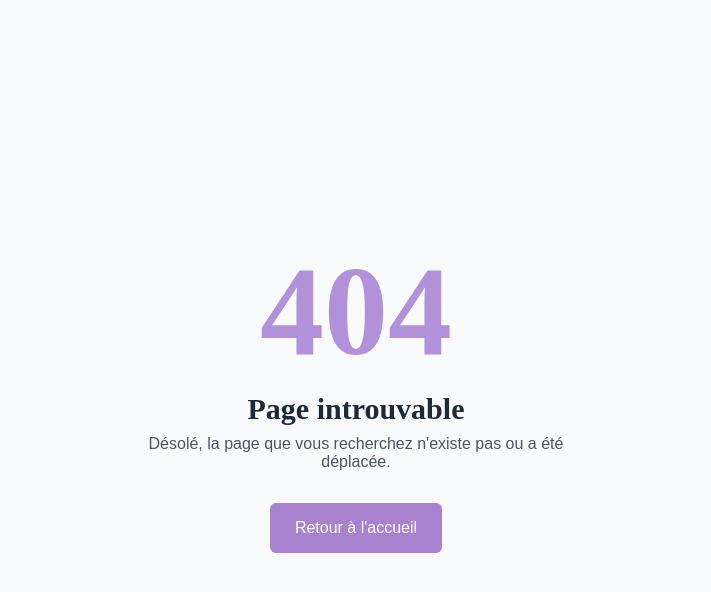
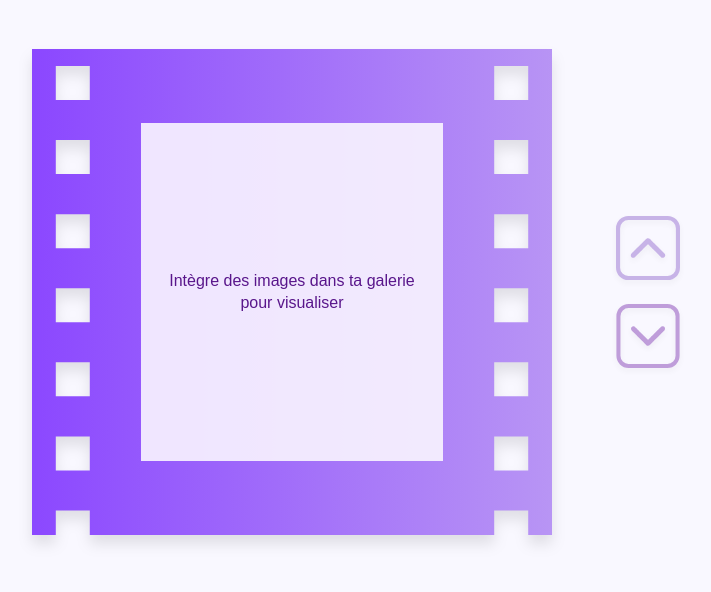
Before and after one commit to SOREA-sea/SOREA, a Next.js app: page /visualization/visualisation in a window 1280 px wide. Before the commit this address had no page. Shown: the top 592 px of the page, without its empty margins (284-995 px from the left). Built offline with nearby package versions, Linux system fonts and the light colour scheme; a web font is replaced by a local one.

Commit message:
conception du jeu visualisation

```diff
--- /dev/null
+++ b/src/app/visualization/visualisation/page.tsx
@@ -0,0 +1,133 @@
+"use client";
+
+import React, { useState, useEffect } from "react";
+
+interface VisualisationCard {
+  id: string;
+  title: string;
+  images: string[];
+}
+
+export default function VisualisationSlide() {
+  const [activePellicule, setActivePellicule] = useState<VisualisationCard | null>(null);
+  const [currentIndex, setCurrentIndex] = useState(0);
+
+  // Charger la pellicule active depuis le localStorage
+  const loadActivePellicule = () => {
+    if (typeof window !== "undefined") {
+      const savedActive = localStorage.getItem("sorea_active_visualisation_pellicule");
+      if (savedActive) {
+        try {
+          const parsed = JSON.parse(savedActive);
+          setActivePellicule(parsed);
+          setCurrentIndex(0);
+          return;
+        } catch (e) {
+          console.error("Erreur de lecture de la pellicule active", e);
+        }
+      }
+
+      // Si aucune pellicule active n'est sélectionnée, prendre la première de la galerie
+      const savedGallery = localStorage.getItem("sorea_visualisation_pellicules");
+      if (savedGallery) {
+        try {
+          const gallery = JSON.parse(savedGallery);
+          if (gallery.length > 0) {
+            setActivePellicule(gallery[0]);
+            setCurrentIndex(0);
+          }
+        } catch (e) {
+          console.error("Erreur de lecture de la galerie", e);
+        }
+      }
+    }
+  };
+
+  useEffect(() => {
+    loadActivePellicule();
+
+    // Réagir immédiatement quand l'utilisateur clique sur "🎬 Projeter" dans VisualisationGallery
+    const handlePelliculeChange = () => {
+      loadActivePellicule();
+    };
+
+    window.addEventListener("visualisationPelliculeChanged", handlePelliculeChange);
+    return () => {
+      window.removeEventListener("visualisationPelliculeChanged", handlePelliculeChange);
+    };
+  }, []);
+
+  // Défilement image par image (1 seule image à la fois)
+  const changeSlide = (direction: -1 | 1) => {
+    if (!activePellicule || !activePellicule.images || activePellicule.images.length === 0) return;
+    const total = activePellicule.images.length;
+    setCurrentIndex((prev) => (prev + direction + total) % total);
+  };
+
+  const images = activePellicule?.images || [];
+
+  return (
+    <div className="w-full flex justify-center my-8">
+      <div className="flex items-center gap-10 md:gap-16">
+
+        {/* Conteneur de la Pellicule SVG */}
+        <div className="w-[340px] h-[340px] sm:w-[450px] sm:h-[450px] md:w-[520px] md:h-[520px] overflow-hidden relative rounded-2xl drop-shadow-xl flex items-center justify-center">
+
+          {/* Image de fond SVG de la pellicule (z-10) */}
+          <img
+            src="/image_Design-SOREA/Pellicule.svg"
+            alt="Cadre Pellicule"
+            className="absolute inset-0 w-full h-full object-contain z-10 pointer-events-none"
+          />
+
+          {/* Affichage de l'image courante au centre de la pellicule (z-20) */}
+          <div className="relative z-20 w-[58%] h-[65%] overflow-hidden flex items-center justify-center">
+            {images.length > 0 ? (
+              <img
+                src={images[currentIndex]}
+                alt={`Image ${currentIndex + 1}`}
+                className="w-full h-full object-cover transition-all duration-300 select-none"
+              />
+            ) : (
+              <div className="w-full h-full bg-purple-50/90 flex items-center justify-center p-6 text-center">
+                <span className="text-purple-900 font-medium text-sm md:text-base leading-snug">
+                  Intègre des images dans ta galerie pour visualiser
+                </span>
+              </div>
+            )}
+          </div>
+        </div>
+
+        {/* Flèches de navigation verticale */}
+        <div className="flex flex-col gap-6 z-20">
+          <button
+            onClick={() => changeSlide(-1)}
+            disabled={images.length <= 1}
+            className="hover:scale-110 active:scale-95 transition-transform disabled:opacity-40 disabled:cursor-not-allowed cursor-pointer"
+            title="Image précédente"
+          >
+            <img
+              src="/image_icone/Flèche_carré_haute.svg"
+              alt="Haut"
+              className="w-12 h-12 md:w-16 md:h-16 drop-shadow-md"
+            />
+          </button>
+
+          <button
+            onClick={() => changeSlide(1)}
+            disabled={images.length <= 1}
+            className="hover:scale-110 active:scale-95 transition-transform disabled:opacity-40 disabled:cursor-not-allowed cursor-pointer"
+            title="Image suivante"
+          >
+            <img
+              src="/image_icone/Flèche_carré_basse.svg"
+              alt="Bas"
+              className="w-12 h-12 md:w-16 md:h-16 drop-shadow-md"
+            />
+          </button>
+        </div>
+
+      </div>
+    </div>
+  );
+}
--- a/src/app/visualization/welcomevisualisation/page.tsx
+++ b/src/app/visualization/welcomevisualisation/page.tsx
@@ -40,7 +40,7 @@ export default function VisualisationPage() {
               Ajoute tes images inspirantes et projette-toi dans tes rêves : voyage, carrière, projets, instants de gratitude... Nourris ta pellicule du bien-être et ancre-toi dans le positif.
             </p>
 
-            <Link href="#projection">
+            <Link href="/visualization/visualisation">
               <button className="bg-[#8B47FF] hover:bg-[#7a3be0] text-white font-medium px-7 py-3.5 rounded-2xl shadow-md transition-all duration-300 hover:scale-105 hover:shadow-lg cursor-pointer">
                 Lancer la projection
               </button>
```
